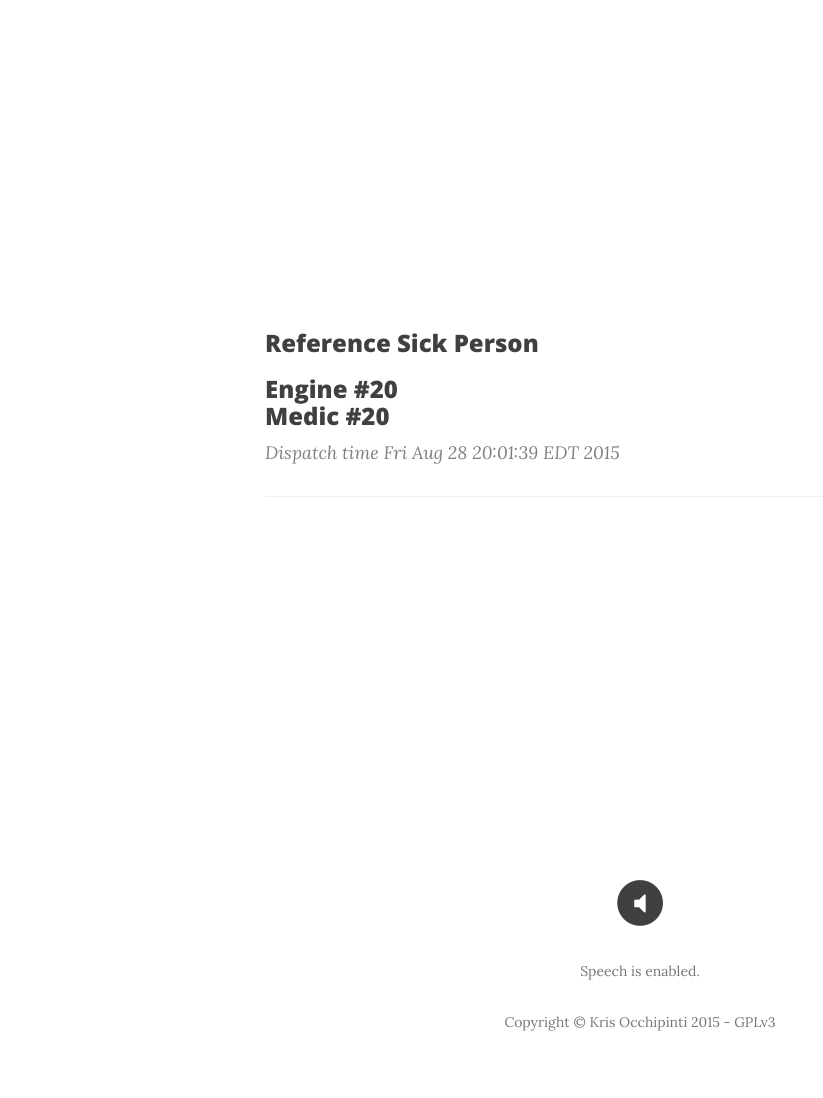
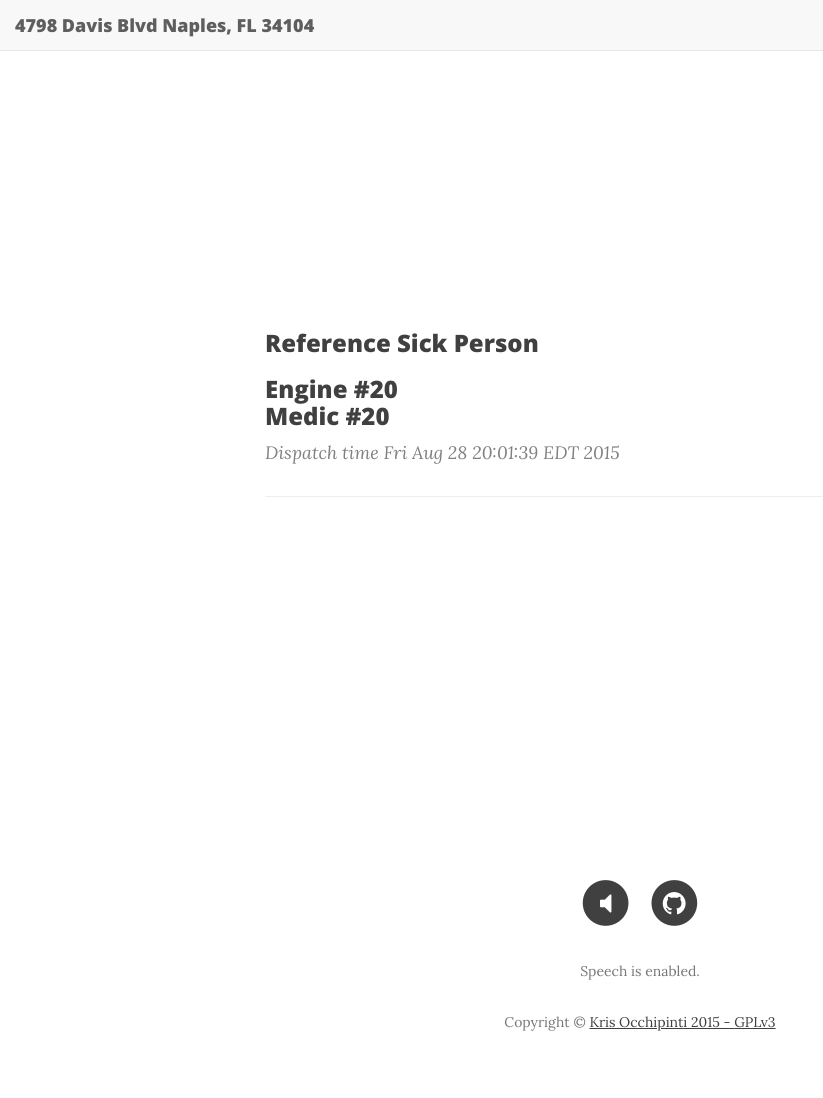
Before and after one commit to metalx1000/Fire-Response-CAD, a PHP site: page / in a window 1280 px wide. Shown: the whole page, without its empty margins (0-823 px from the left). Run offline with PHP 8.4, Linux system fonts and the light colour scheme; some libraries are stand-ins or nearby versions.

Commit message:
Added Source Code/Github Icon and Copy right info links

```diff
--- a/incident/css/clean-blog.css
+++ b/incident/css/clean-blog.css
@@ -63,7 +63,7 @@ hr.small {
   font-weight: 800;
   letter-spacing: 1px;
 }
-@media only screen and (min-width: 768px) {
+@media only screen and (min-width: 2000px) {
   .navbar-custom {
     background: transparent;
     border-bottom: 1px solid transparent;
--- a/incident/index.html
+++ b/incident/index.html
@@ -145,14 +145,23 @@
                 <div class="col-lg-8 col-lg-offset-2 col-md-10 col-md-offset-1">
                     <ul class="list-inline text-center">
                         <li>
+                          <span class="fa-stack fa-lg">
+                            <i class="fa fa-circle fa-stack-2x"></i>
+                            <i class="fa fa-volume-off fa-stack-1x fa-inverse" id="speech"></i>
+                          </span>
+                        </li>
+                        <li>
+                          <a href="https://github.com/metalx1000/Fire-Response-CAD" target="_blank">
                             <span class="fa-stack fa-lg">
-                                <i class="fa fa-circle fa-stack-2x"></i>
-                                <i class="fa fa-volume-off fa-stack-1x fa-inverse" id="speech"></i>
+                              <i class="fa fa-circle fa-stack-2x"></i>
+                              <i class="fa fa-github fa-stack-1x fa-inverse"></i>
                             </span>
+                          </a>
                         </li>
+
                     </ul>
                     <p class="copyright text-muted" id="speechText"></p>
-                    <p class="copyright text-muted">Copyright &copy; Kris Occhipinti 2015 - GPLv3</p>
+                    <p class="copyright text-muted">Copyright &copy; <a href="http://filmsbykris.com" target="_blank">Kris Occhipinti 2015 - <a href="http://www.gnu.org/licenses/gpl-3.0.txt" target="_blank">GPLv3</a></p>
                 </div>
             </div>
         </div>
```
